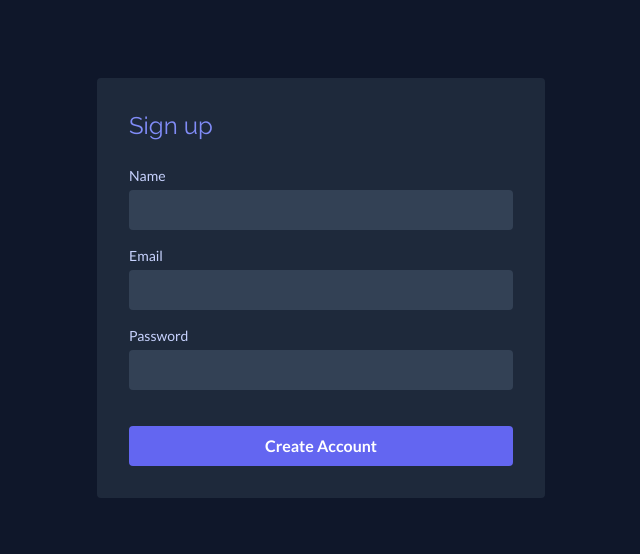
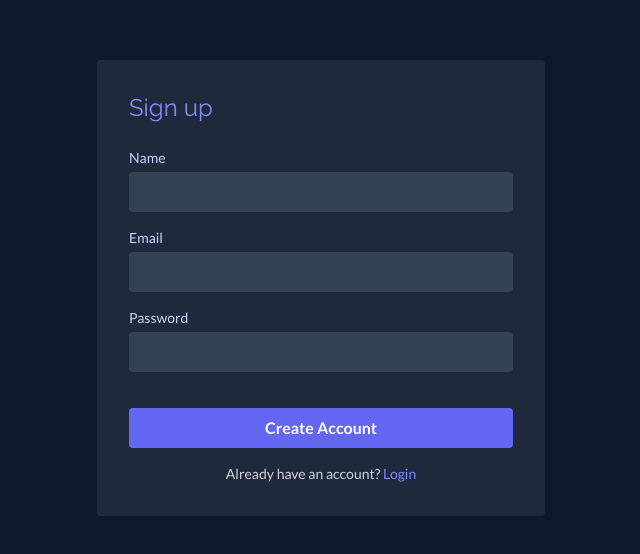
Before and after one commit to aakash-sachdev/dreammatch, a React (Vite) app in the folder frontend/: page /signup in a window 1280 px wide. Shown: the part 112-666 px from the top of the page, without its empty margins (319-959 px from the left). Built offline with nearby package versions, Linux system fonts and the light colour scheme.

Commit message:
Added links to login $ signup pages

```diff
--- a/frontend/src/pages/Login.jsx
+++ b/frontend/src/pages/Login.jsx
@@ -1,6 +1,6 @@
 import { useState } from 'react'
 import InputField from '../components/InputField'
-import { useNavigate } from 'react-router-dom'
+import { Link, useNavigate } from 'react-router-dom'
 import { validateLoginForm } from '../utils/validators'
 import { toast } from 'react-hot-toast'
 import { useAuth } from '../context/AuthContext'
@@ -70,6 +70,16 @@ function Login() {
         >
           Login
         </button>
+
+        <p className="text-sm text-center text-gray-300 mt-4">
+          Don't have an account?{' '}
+          <Link
+            to="/signup"
+            className="text-indigo-400 hover:underline hover:text-indigo-300 transition duration-200"
+          >
+            Sign up
+          </Link>
+        </p>
       </form>
     </div>
   )
--- a/frontend/src/pages/Signup.jsx
+++ b/frontend/src/pages/Signup.jsx
@@ -1,6 +1,6 @@
 import { useState } from 'react'
 import InputField from '../components/InputField'
-import { useNavigate } from 'react-router-dom'
+import { Link, useNavigate } from 'react-router-dom'
 import { validateSignupForm } from '../utils/validators'
 import { toast } from 'react-hot-toast'
 import { signupUser } from '../services/api'
@@ -104,6 +104,16 @@ function Signup() {
         >
           Create Account
         </button>
+
+        <p className="text-sm text-center text-gray-300 mt-4">
+          Already have an account?{' '}
+          <Link
+            to="/login"
+            className="text-indigo-400 hover:underline hover:text-indigo-300 transition duration-200"
+          >
+            Login
+          </Link>
+        </p>
       </form>
     </div>
   )
```
